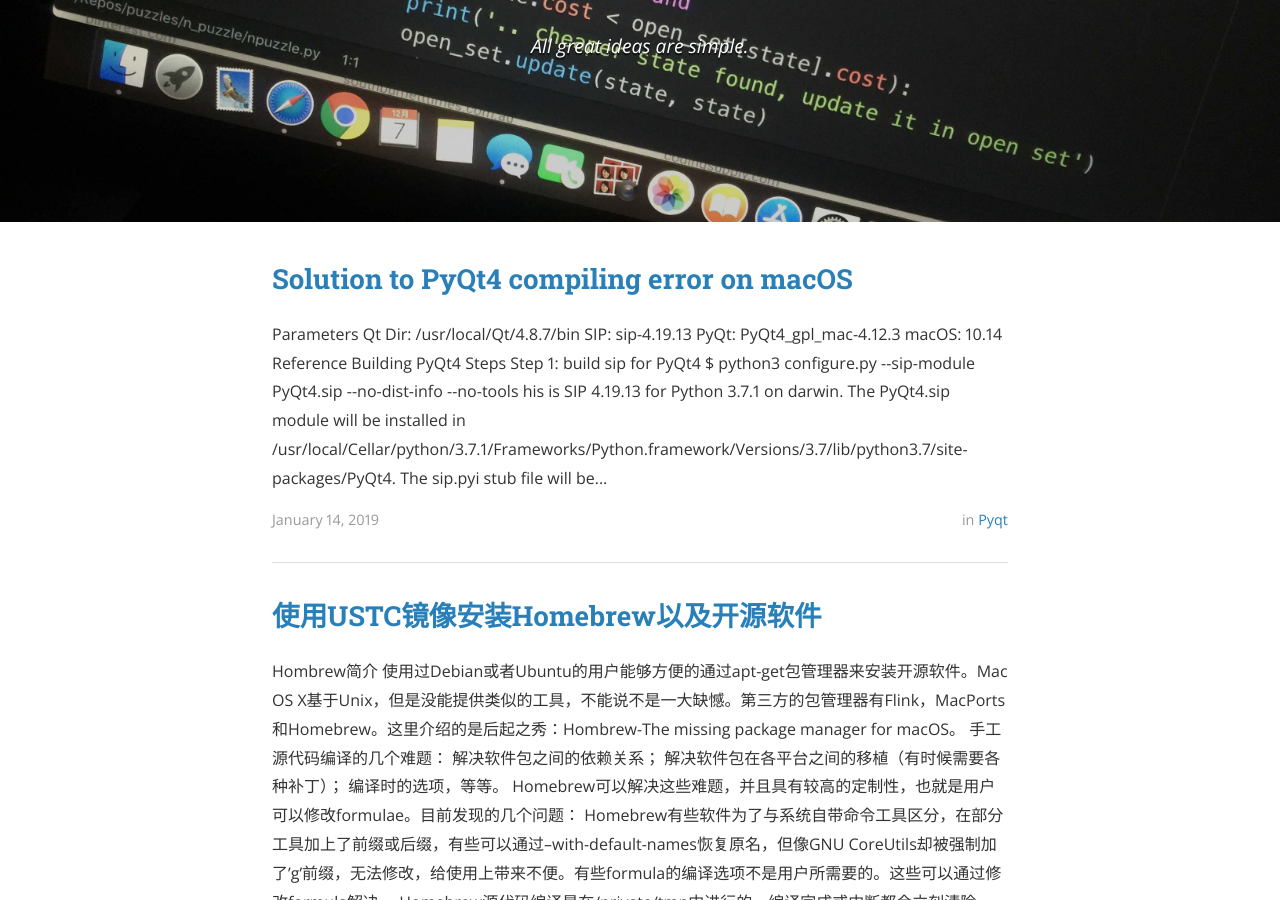
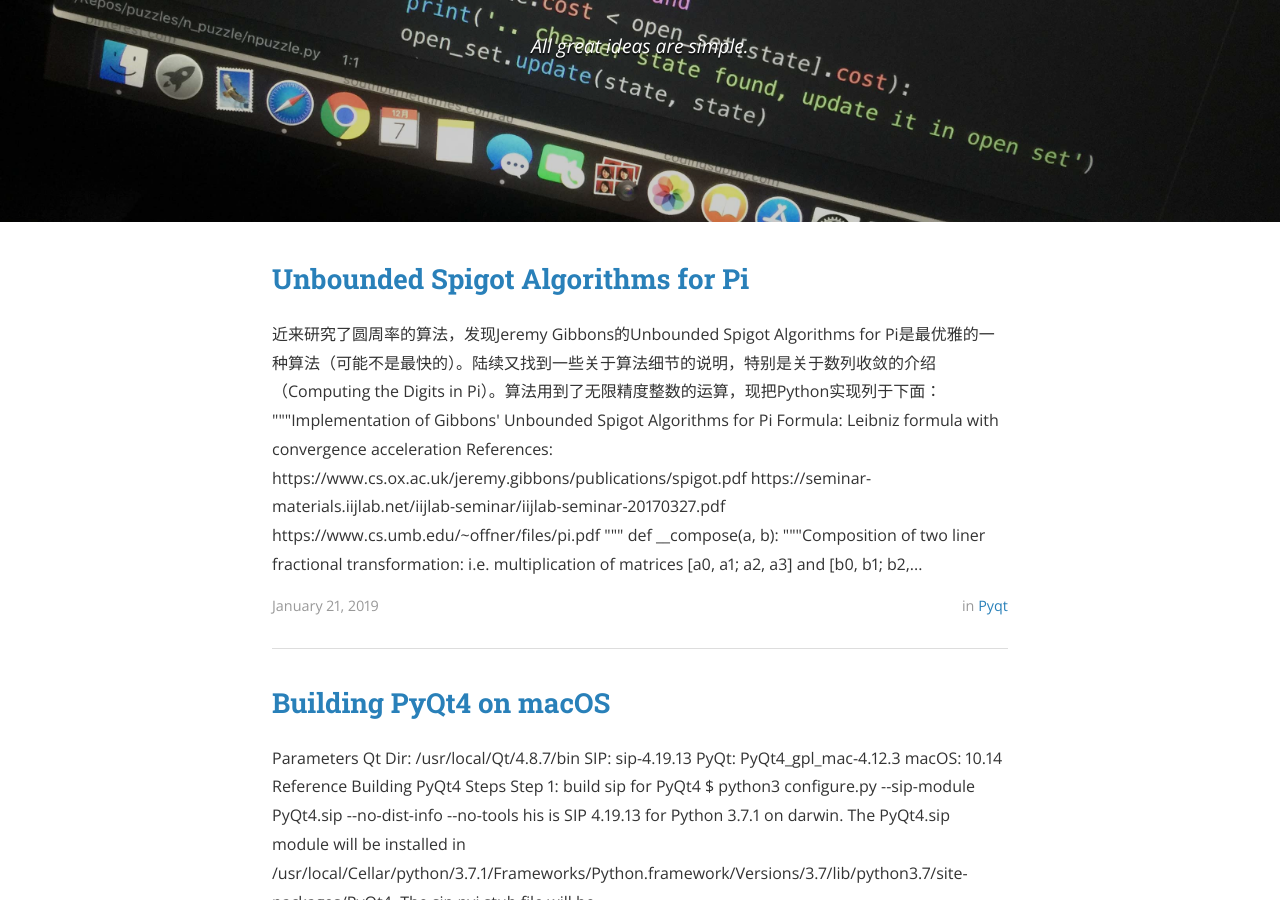
Before and after one commit to bruinspaw/bruinspaw.github.io, a Jekyll site: the page built from index.html, in a window 1280 px wide and 900 px high, scrolled down 281 px. Built offline with Jekyll 4.4.1, drawn with Linux system fonts in a browser that asks for light colours; nearby versions of some CDN libraries; the list of posts is cut into pages by our own code.

Commit message:
Add unbounded spigot algorithm for pi

````diff
--- a/_posts/2019-01-14-install_pyqt4_on_macos.md
+++ b/_posts/2019-01-14-install_pyqt4_on_macos.md
@@ -1,6 +1,6 @@
 ---
 layout: post
-title:  "Solution to PyQt4 compiling error on macOS"
+title:  "Building PyQt4 on macOS"
 date:   2019-01-14 21:05:20 +0800
 author: bruinspaw
 categories: PyQt
--- /dev/null
+++ b/_posts/2019-01-21-unbounded_spigot_algorithm_of_pi.md
@@ -0,0 +1,74 @@
+---
+layout: post
+title:  "Unbounded Spigot Algorithms for Pi"
+date:   2019-01-21 20:24:20 +0800
+author: bruinspaw
+categories: PyQt
+---
+
+近来研究了圆周率的算法，发现Jeremy Gibbons的[Unbounded Spigot Algorithms for Pi](https://www.cs.ox.ac.uk/jeremy.gibbons/publications/spigot.pdf)是最优雅的一种算法（可能不是最快的）。陆续又找到一些关于算法细节的说明，特别是关于数列收敛的介绍（[Computing the Digits in Pi](https://www.cs.umb.edu/~offner/files/pi.pdf)）。算法用到了无限精度整数的运算，现把Python实现列于下面：
+
+```
+"""Implementation of Gibbons' Unbounded Spigot Algorithms for Pi
+
+Formula:
+  Leibniz formula with convergence acceleration
+
+References:
+  https://www.cs.ox.ac.uk/jeremy.gibbons/publications/spigot.pdf
+  https://seminar-materials.iijlab.net/iijlab-seminar/iijlab-seminar-20170327.pdf
+  https://www.cs.umb.edu/~offner/files/pi.pdf
+"""
+
+
+def __compose(a, b):
+    """Composition of two liner fractional transformation:
+    i.e. multiplication of matrices [a0, a1; a2, a3] and
+    [b0, b1; b2, b3], and note that a2 and b2 are always 0.
+    """
+
+    return (a[0]*b[0], a[0]*b[1]+a[1]*b[3], 0, a[3]*b[3])
+
+
+def __lft(a, x):
+    """Linear transformation of x corresponding to the matrix:
+    [a0, a1; a2, a3] (a2 = 0), and only extract integer part.
+    """
+
+    return (a[0]*x+a[1])//a[3]
+
+
+def __produce(a, n):
+    """Extract the next decimal digit of π from a (and incorporate
+    that digit in the output stream), and multiply a on the left
+    by a linear fractional transformation that reflects the fact
+    that it has “lost that value”.
+    """
+
+    return __compose((10, -10*n, 0, 1), a)
+
+
+def pi_stream():
+    k = 1
+    s = (1, 0, 0, 1)               # stream of LFT
+    while True:
+        f = (k, 4*k+2, 0, 2*k+1)   # LFT
+        m = __lft(s, 3)
+        n = __lft(s, 4)
+        if m == n:
+            s = __produce(s, m)
+            yield m
+        else:
+            s = __compose(s, f)
+            k += 1
+
+if __name__ == '__main__':
+    n = 0
+    for d in pi_stream():
+        if n == 0: print('%d.' % d)
+        else: print(d, end='')
+        if n and n%10 == 0: print(' ', end='')
+        if n and n%50 == 0: print('  :%d' % n)
+        n += 1
+        if n > 2000: break
+```
````
